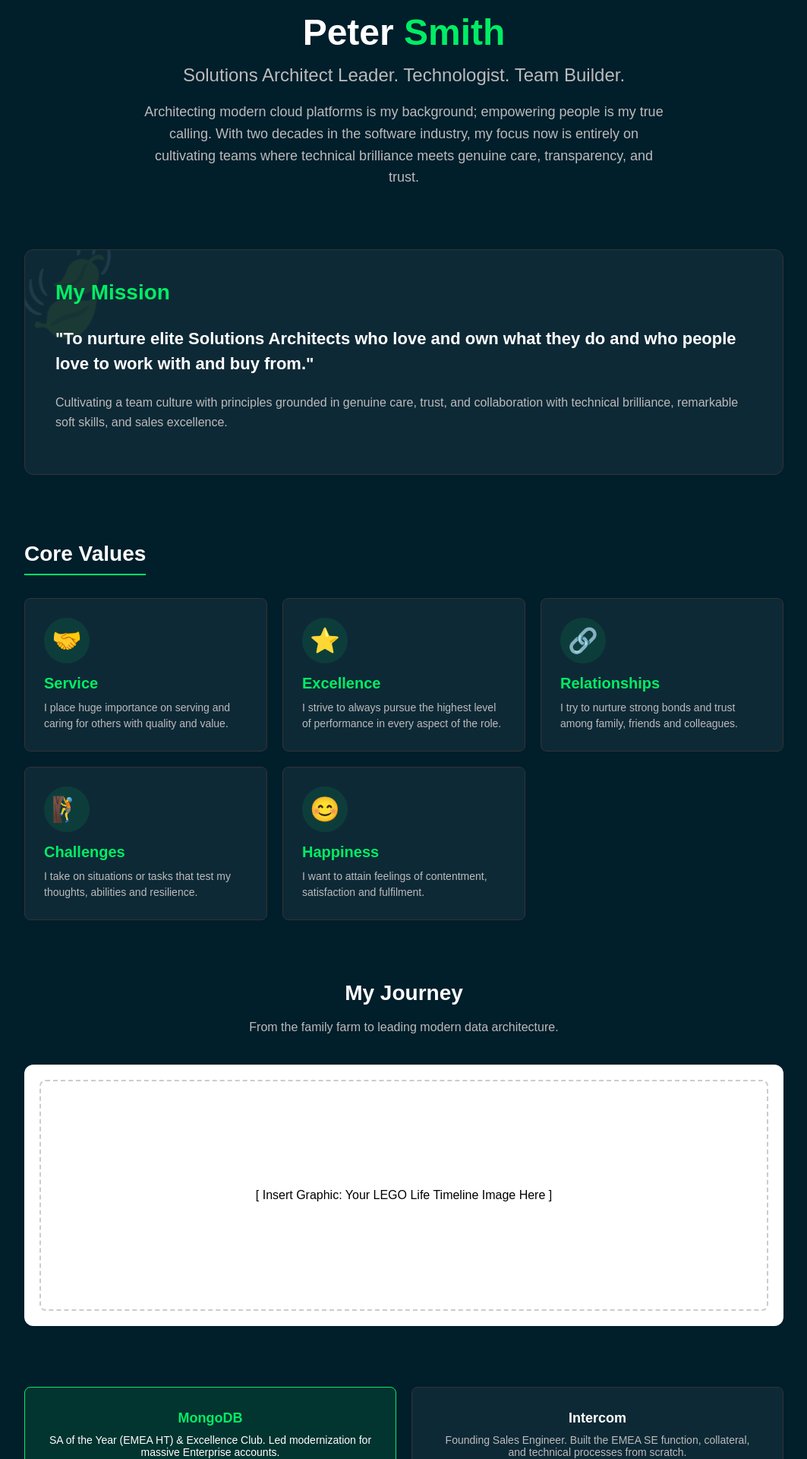
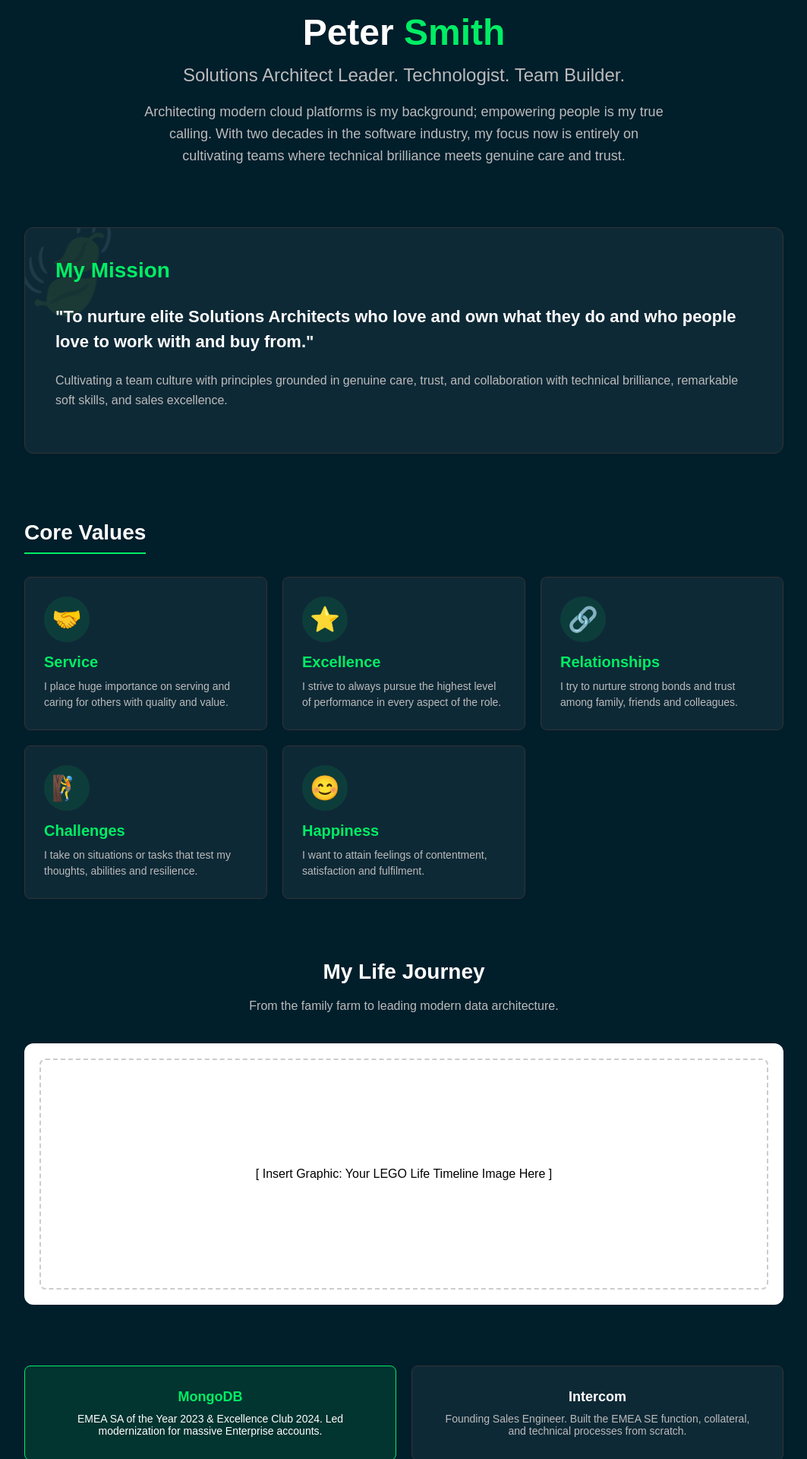
Before and after one commit to itchap/itchap, a React (Vite) app in the folder Apps/homepage/: page /about in a window 1280 px wide. Shown: the part 120-2040 px from the top of the page at 76% size, without its empty margins (108-1171 px from the left). Built offline with nearby package versions, Linux system fonts and the light colour scheme.

Commit message:
about me
about me

```diff
--- a/Apps/homepage/src/AboutMe.jsx
+++ b/Apps/homepage/src/AboutMe.jsx
@@ -29,7 +29,7 @@ function AboutMe() {
             Solutions Architect Leader. Technologist. Team Builder.
           </h2>
           <p style={{ fontSize: '18px', lineHeight: '1.6', maxWidth: '700px', margin: '0 auto', color: theme.textSub }}>
-            Architecting modern cloud platforms is my background; empowering people is my true calling. With two decades in the software industry, my focus now is entirely on cultivating teams where technical brilliance meets genuine care, transparency, and trust.
+            Architecting modern cloud platforms is my background; empowering people is my true calling. With two decades in the software industry, my focus now is entirely on cultivating teams where technical brilliance meets genuine care and trust.
           </p>
         </div>
 
@@ -64,7 +64,7 @@ function AboutMe() {
 
         {/* THE LEGO TIMELINE (Image Placeholder) */}
         <div style={{ marginBottom: '80px', textAlign: 'center' }}>
-          <h3 style={{ fontSize: '28px', marginBottom: '20px' }}>My Journey</h3>
+          <h3 style={{ fontSize: '28px', marginBottom: '20px' }}>My Life Journey</h3>
           <p style={{ color: theme.textSub, marginBottom: '40px' }}>From the family farm to leading modern data architecture.</p>
 
           <div style={{ backgroundColor: '#fff', borderRadius: '12px', padding: '20px', overflowX: 'auto' }}>
@@ -79,7 +79,7 @@ function AboutMe() {
         <div style={{ display: 'flex', gap: '20px', flexWrap: 'wrap' }}>
           <div style={{ flex: '1 1 300px', backgroundColor: '#023430', border: `1px solid ${theme.accent}`, borderRadius: '8px', padding: '30px', textAlign: 'center' }}>
             <h4 style={{ color: theme.accent, fontSize: '18px', margin: '0 0 10px 0' }}>MongoDB</h4>
-            <p style={{ fontSize: '14px', margin: 0 }}>SA of the Year (EMEA HT) & Excellence Club. Led modernization for massive Enterprise accounts.</p>
+            <p style={{ fontSize: '14px', margin: 0 }}>EMEA SA of the Year 2023 & Excellence Club 2024. Led modernization for massive Enterprise accounts.</p>
           </div>
           <div style={{ flex: '1 1 300px', backgroundColor: theme.cardBg, border: `1px solid ${theme.border}`, borderRadius: '8px', padding: '30px', textAlign: 'center' }}>
             <h4 style={{ color: '#fff', fontSize: '18px', margin: '0 0 10px 0' }}>Intercom</h4>
```
